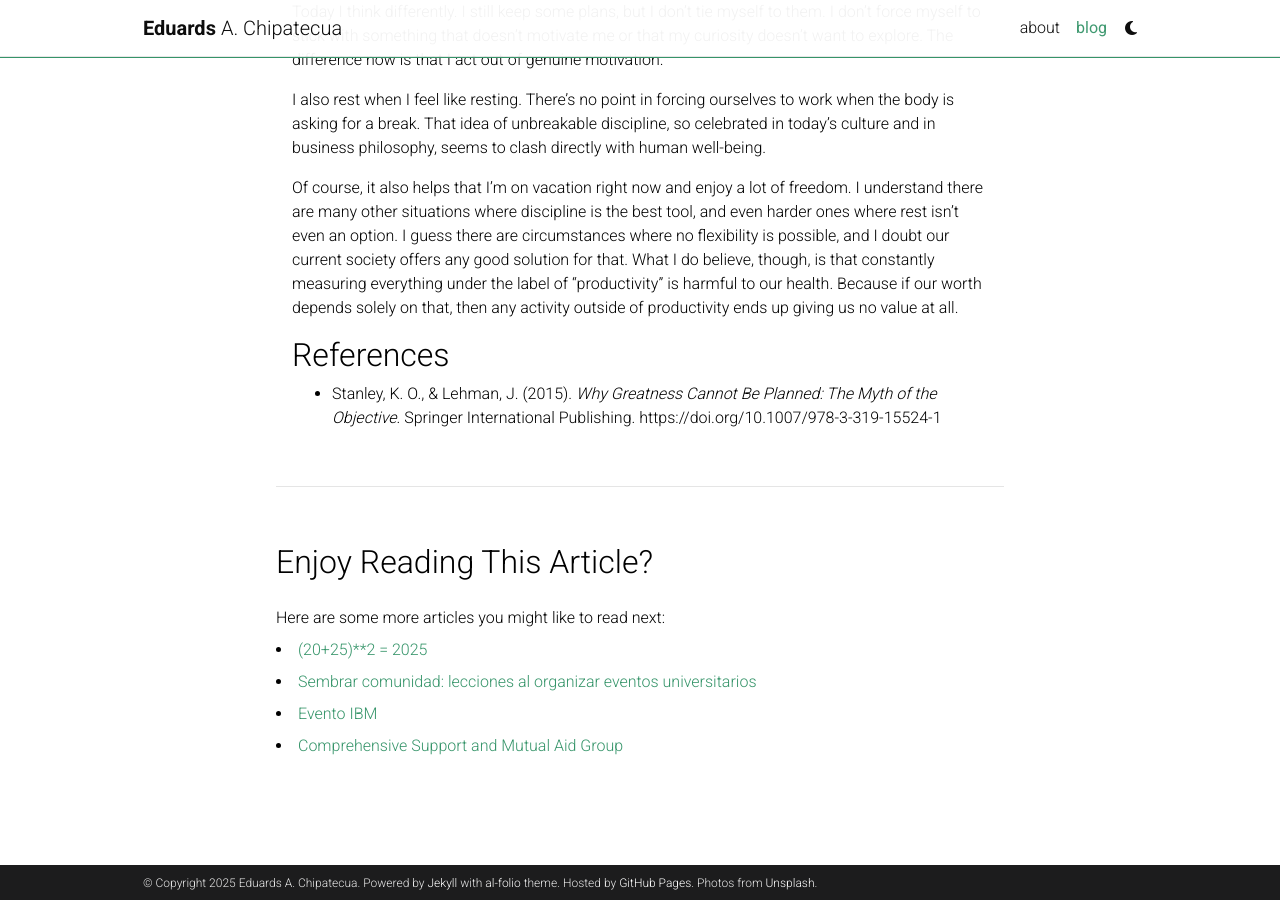
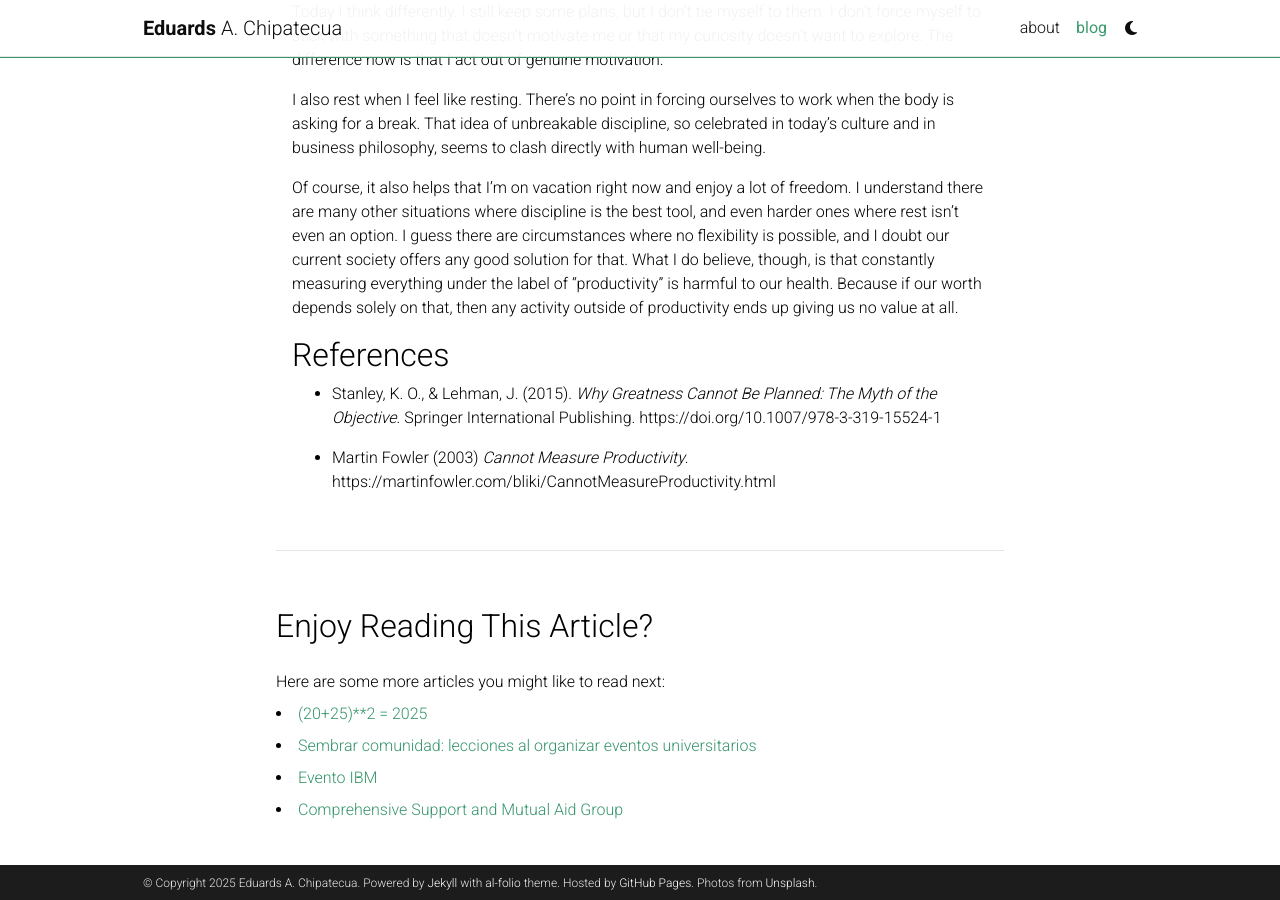
Before and after one commit to eguar11011/eguar11011.github.io, a Jekyll site: the page built from _posts/2025-08-05-measure-productivity.md, in a window 1280 px wide and 900 px high, scrolled down 823 px. Built offline with Jekyll 4.4.1, drawn with Linux system fonts in a browser that asks for light colours; comment, search, counter and statistics services are not loaded; a style sheet for code colours, icons or effects is not loaded.

Commit message:
otra referencia

```diff
--- a/_posts/2025-08-05-measure-productivity.md
+++ b/_posts/2025-08-05-measure-productivity.md
@@ -28,3 +28,5 @@ Of course, it also helps that I’m on vacation right now and enjoy a lot of fre
 ## References
 
 - Stanley, K. O., & Lehman, J. (2015). *Why Greatness Cannot Be Planned: The Myth of the Objective*. Springer International Publishing. https://doi.org/10.1007/978-3-319-15524-1
+
+- Martin Fowler (2003) *Cannot Measure Productivity*. https://martinfowler.com/bliki/CannotMeasureProductivity.html
```
